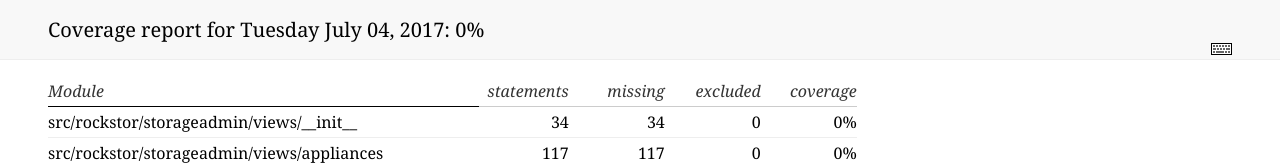
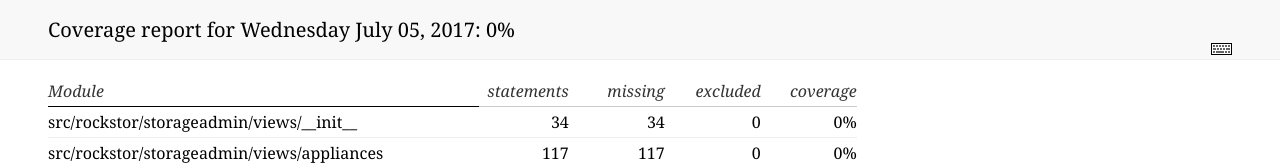
Before and after one commit to rockstor/testcoverage, a plain HTML site: page index.html in a window 1280 px wide. Shown: the top 165 px of the page. Drawn offline with Linux system fonts and the light colour scheme.

Commit message:
coverage report update for Wednesday July 05, 2017

```diff
--- a/index.html
+++ b/index.html
@@ -2,7 +2,7 @@
 <html>
 <head>
     <meta http-equiv='Content-Type' content='text/html; charset=utf-8'>
-    <title>Coverage report for Tuesday July 04, 2017</title>
+    <title>Coverage report for Wednesday July 05, 2017</title>
     <link rel='stylesheet' href='style.css' type='text/css'>
 
     <script type='text/javascript' src='jquery.min.js'></script>
@@ -17,7 +17,7 @@
 
 <div id='header'>
     <div class='content'>
-        <h1>Coverage report for Tuesday July 04, 2017:
+        <h1>Coverage report for Wednesday July 05, 2017:
             <span class='pc_cov'>0%</span>
         </h1>
         <img id='keyboard_icon' src='keybd_closed.png'>
```
Also changed, not shown: 1 other file.
